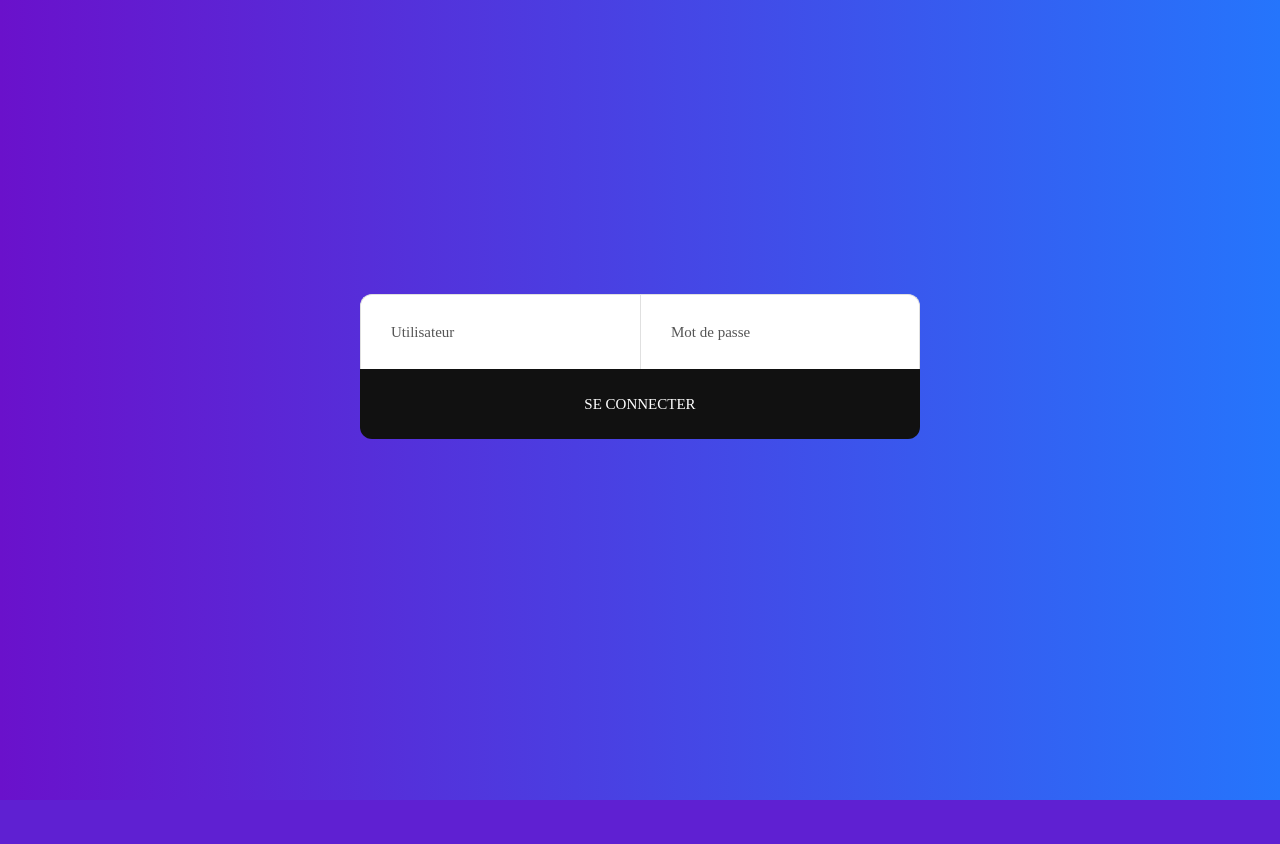
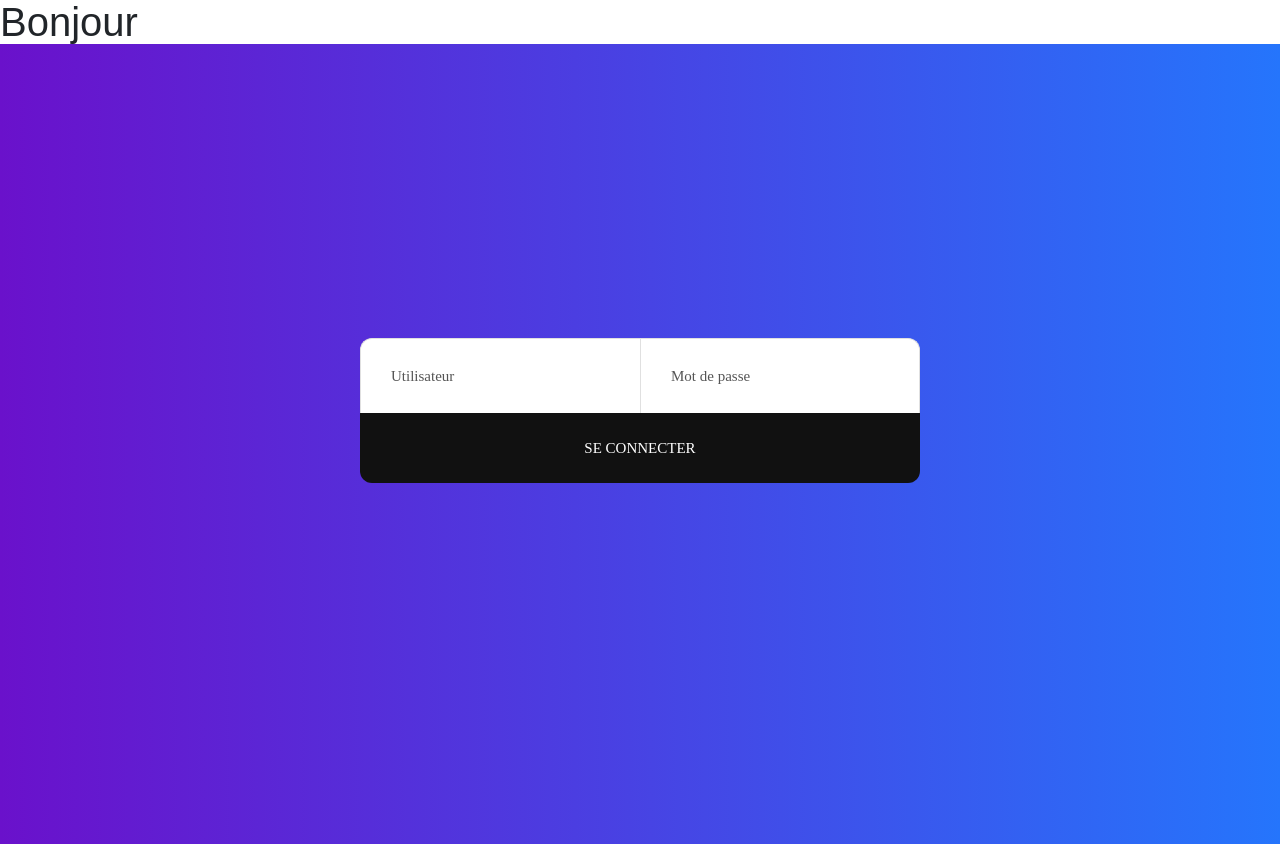
Before and after one commit to amineakdim/hospital_managment, a Django app: page /login/ in a window 1280 px wide. Before the commit the page ends 800 px from the top, so only its background shows below. Run offline with Django 3.2, Linux system fonts and the light colour scheme; some libraries are stand-ins or nearby versions; some web fonts are replaced.

Commit message:
commit test

```diff
--- a/clinicProject/login/templates/login.html
+++ b/clinicProject/login/templates/login.html
@@ -32,6 +32,8 @@
 <!--===============================================================================================-->
 </head>
 <body>
+
+<h1>  Bonjour </h1>
 	{% if messages %}
 			{% for message in messages %}
 					<script>
```
Also changed, not shown: clinicProject/manage.py (line endings or trailing spaces).
